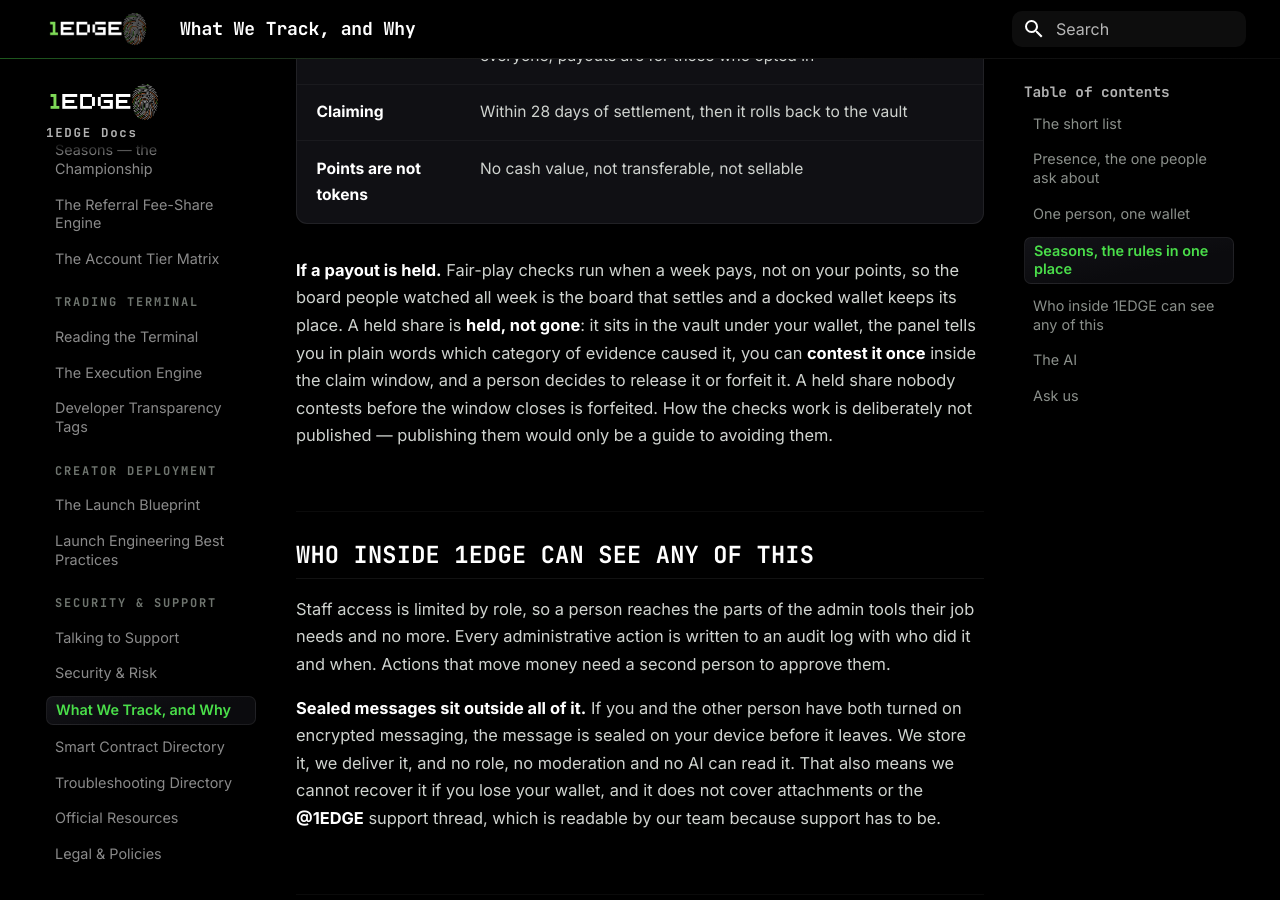
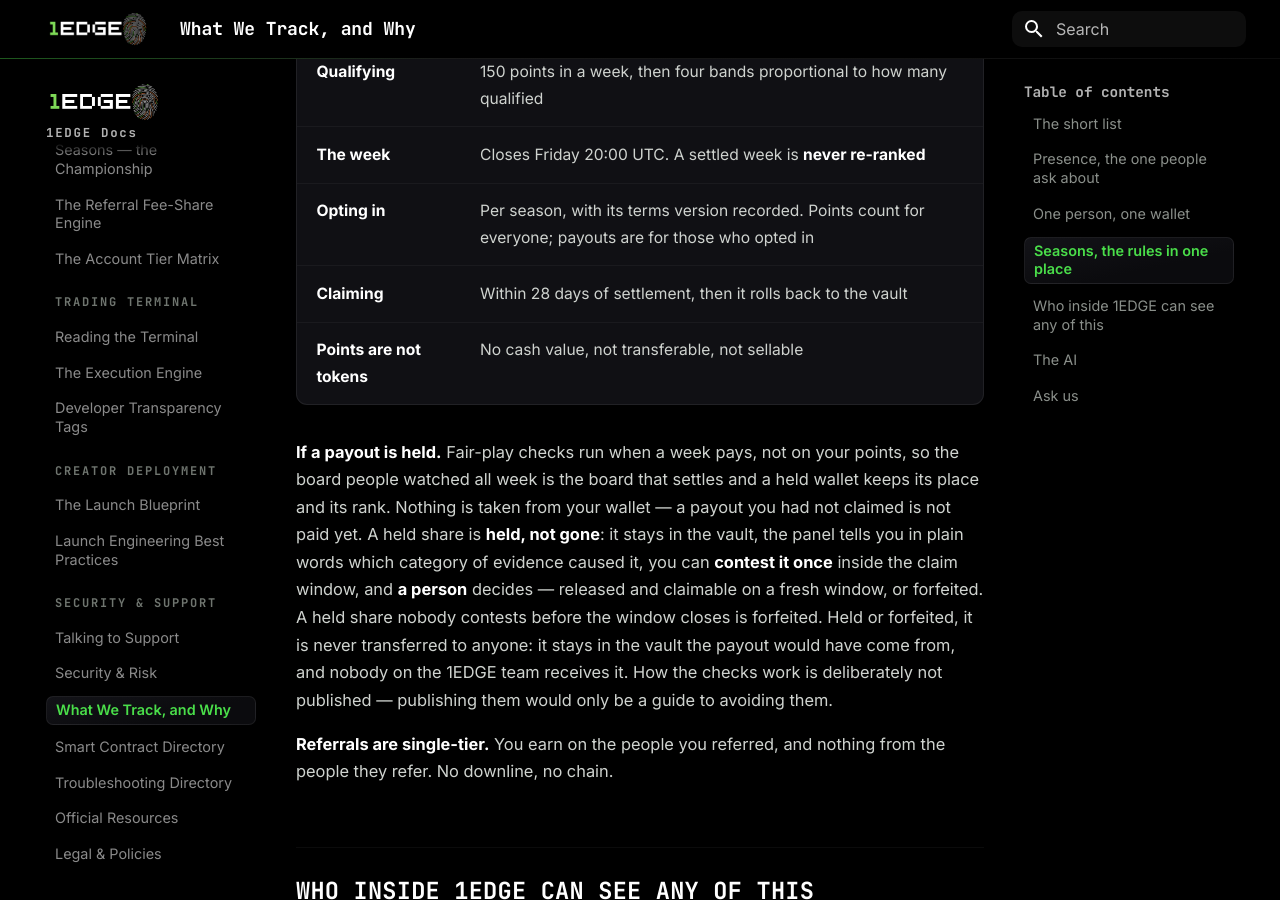
Before and after one commit to Tedz-1edge/1edge-docs, an MkDocs documentation site: the page built from docs/support/what-we-track.md, in a window 1280 px wide and 900 px high, scrolled down 4310 px. Built offline with MkDocs 1.6.1 and Material for MkDocs 9.7.7, drawn with Linux system fonts in a browser that asks for light colours; some of the changed text lies outside the part shown.

Commit message:
Docs: presence consent, single-tier referrals, and where a held share goes
Matches the legal text. The presence section now says on what basis it runs —
anti-abuse for everyone, plus explicit consent at the season opt-in for
scoring and payout — and says plainly that declining a season does not switch
the anti-abuse measurement off.

Held shares: nothing leaves your wallet, a person decides, and held or
forfeited it stays in the vault and reaches nobody on the team.

Referrals: single-tier, stated on the referral page and in the tracking page.
One level, no downline, nothing from a referee's own referees.

Co-Authored-By: Claude Fable 5.1 <noreply@anthropic.com>
Claude-Session: https://claude.ai/code/session_01X6b6yHsTq43JdqNVNf6Sp5

```diff
--- a/docs/support/what-we-track.md
+++ b/docs/support/what-we-track.md
@@ -53,6 +53,8 @@ While you use the app, a small script measures the shape of your session and sen
 
 > ℹ️ **You are never shown the score, and neither are the thresholds.** A score you can read is a score an attacker can tune against. And **no presence data is neutral** — a wallet that only ever traded through the API is not called a bot for it.
 
+**On what basis.** Presence runs for everyone who uses the app, as an anti-abuse measure, whether or not you ever enter a season. Where it counts for points and money, there is a second and explicit basis: opting into a season asks you, in plain terms, to consent to it being used to verify liveness and check for manipulation in that season, and you can decline by not opting in. Declining does not switch off the anti-abuse measurement, and we are not going to pretend it does.
+
 **How long.** The per-session rows are deleted after **90 days**. Before that they roll up into one row per wallet per month — sessions, how many looked human, how many were on touch, active time, best and average score, devices, first and last — and that monthly ledger is kept **indefinitely**. It is a wallet's real history here. It is never re-scored later, so a month means what it meant when it was lived.
 
 ## One person, one wallet
@@ -81,7 +83,9 @@ The full rules are in [Seasons](../rewards/seasons.md) and in the season terms y
 | **Claiming** | Within 28 days of settlement, then it rolls back to the vault |
 | **Points are not tokens** | No cash value, not transferable, not sellable |
 
-**If a payout is held.** Fair-play checks run when a week pays, not on your points, so the board people watched all week is the board that settles and a docked wallet keeps its place. A held share is **held, not gone**: it sits in the vault under your wallet, the panel tells you in plain words which category of evidence caused it, you can **contest it once** inside the claim window, and a person decides to release it or forfeit it. A held share nobody contests before the window closes is forfeited. How the checks work is deliberately not published — publishing them would only be a guide to avoiding them.
+**If a payout is held.** Fair-play checks run when a week pays, not on your points, so the board people watched all week is the board that settles and a held wallet keeps its place and its rank. Nothing is taken from your wallet — a payout you had not claimed is not paid yet. A held share is **held, not gone**: it stays in the vault, the panel tells you in plain words which category of evidence caused it, you can **contest it once** inside the claim window, and **a person** decides — released and claimable on a fresh window, or forfeited. A held share nobody contests before the window closes is forfeited. Held or forfeited, it is never transferred to anyone: it stays in the vault the payout would have come from, and nobody on the 1EDGE team receives it. How the checks work is deliberately not published — publishing them would only be a guide to avoiding them.
+
+**Referrals are single-tier.** You earn on the people you referred, and nothing from the people they refer. No downline, no chain.
 
 ## Who inside 1EDGE can see any of this
 
```
Also changed, not shown: docs/rewards/referral-engine.md (+1 -0 lines).
